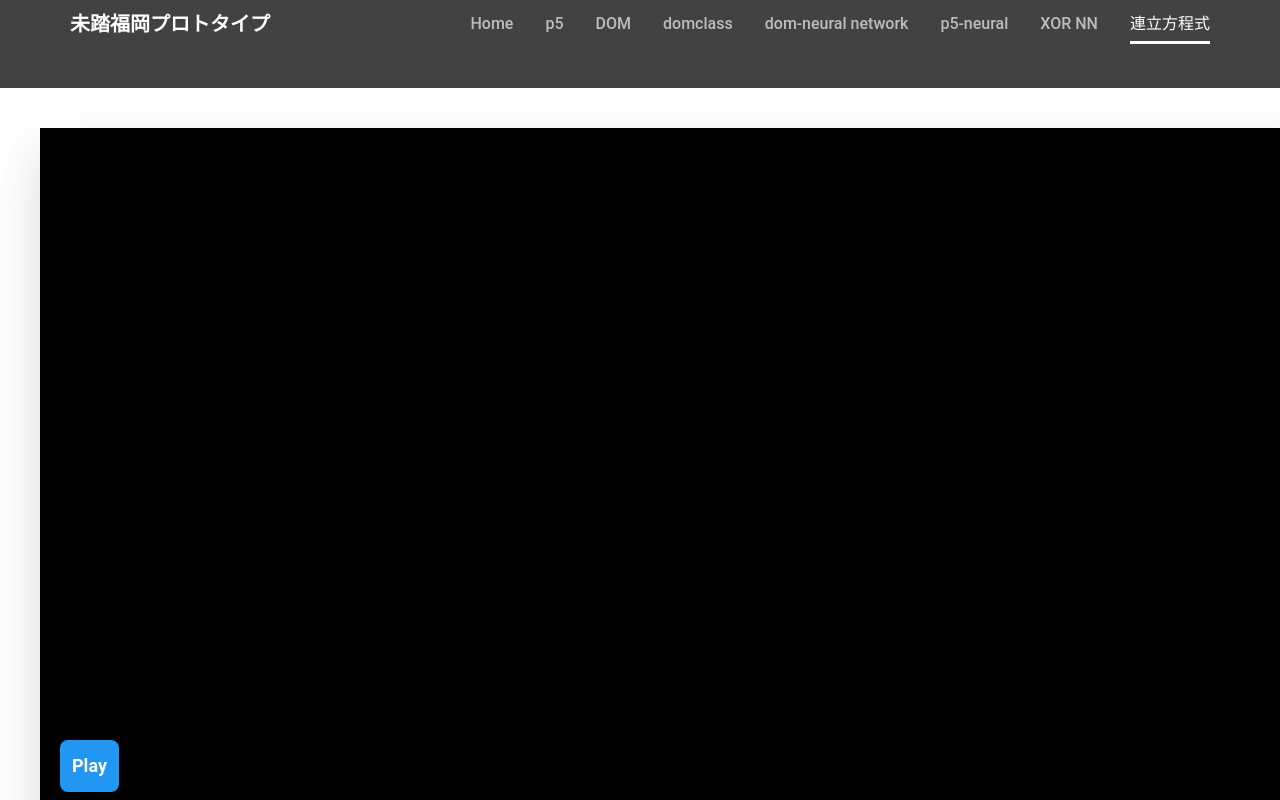
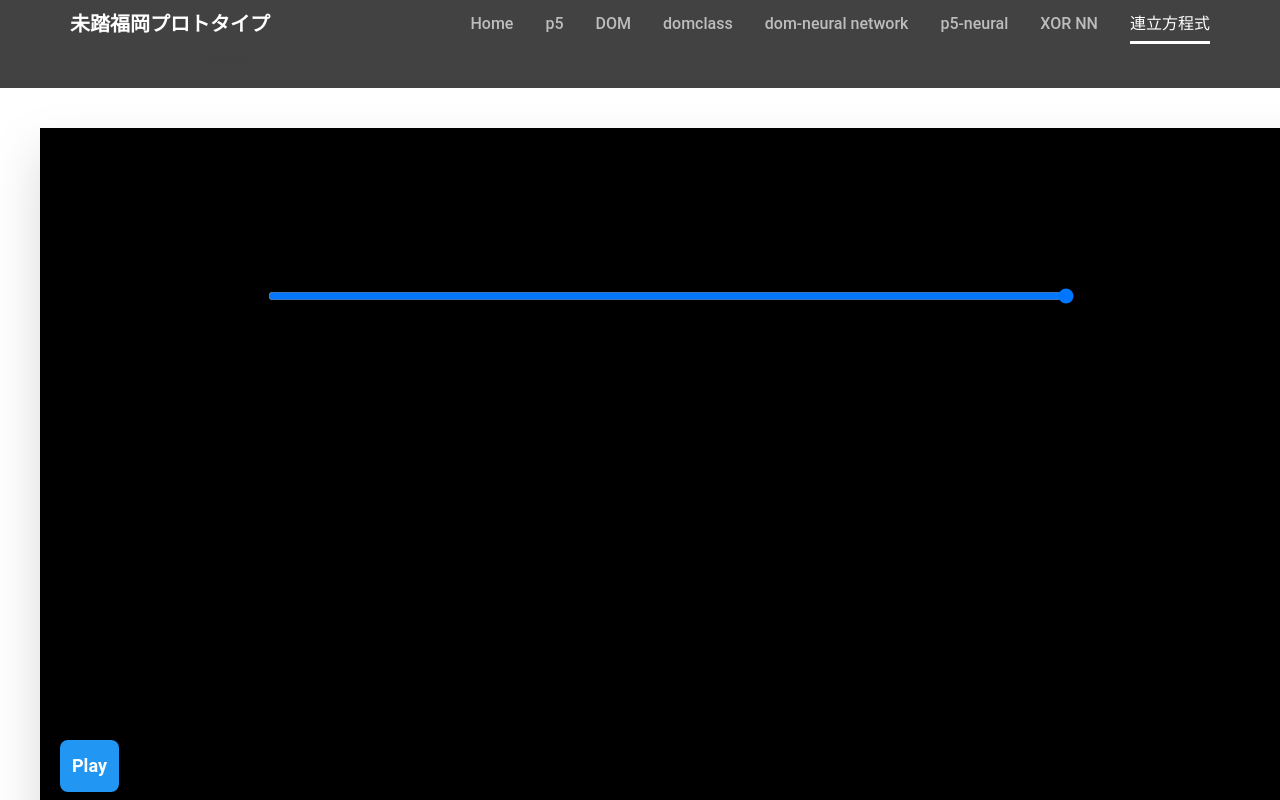
Before and after one commit to Tebaeleven/mitou-fukuoka-ai-prototype, a Next.js app: page /renritu in a window 1280 px wide. Shown: the top 800 px of the page. Built offline with nearby package versions, Linux system fonts and the light colour scheme.

Commit message:
連立方程式のモデルを作成 close #21 ,close #20

```diff
--- a/components/canvas/Objects/Arrow.tsx
+++ b/components/canvas/Objects/Arrow.tsx
@@ -55,6 +55,7 @@ class Allow extends Object {
     }
     drawObj(ctx) {
         ctx.beginPath();
+
         let margin = 30;
         let availableLength = this.goalX2 - this.x1;
         let startX = this.x1 + margin;
--- a/components/canvas/rentiru.tsx
+++ b/components/canvas/rentiru.tsx
@@ -36,7 +36,9 @@ arrows.push(
         .set_width(10)
 );
 arrows.push(
-    new Arrow(numberLine[2].x1, numberLine[2].y1).set_color(COLOR.RED)
+    new Arrow(numberLine[2].x1, numberLine[2].y1)
+        .set_color(COLOR.RED)
+        .set_width(10)
 );
 
 
@@ -61,8 +63,8 @@ numberLine.forEach((e) => {
 });
 
 
-texts.push(new Text(numberLine[0].x1, numberLine[0].y1 - 50, "スタート", 40, "white"));
-texts.push(new Text(numberLine[0].goalX2, numberLine[0].y1 - 50, "ゴール", 40, "white"));
+texts.push(new Text(numberLine[0].x1, numberLine[0].y1 - 50, "t=0", 40, "white"));
+texts.push(new Text(numberLine[0].goalX2, numberLine[0].y1 - 50, "t=9", 40, "white"));
 texts.push(
     new Text(numberLine[1].x1 - 50, numberLine[1].y1, "弟", 40,COLOR.GREEN)
 );
@@ -95,7 +97,7 @@ distanceText.push(
     new Text(
         arrows[0].x1+(arrows[0].goalX2 - arrows[0].x1) / 2,
         arrows[0].y1 + 50,
-        "80×(10+x)",
+        "80×(10+t)",
         40,
         COLOR.GREEN
     )
@@ -104,14 +106,20 @@ distanceText.push(
     new Text(
         arrows[0].x1+(arrows[1].goalX2 - arrows[1].x1) / 2,
         arrows[1].y1 + 50,
-        "240×x",
+        "240×t",
         40,
         COLOR.RED
     )
 );
-console.log("距離", arrows[1].goalX2 - arrows[1].x1);
-console.log("x2", arrows[1].goalX2);
-console.log("x1", arrows[1].x1);
+distanceText.push(
+    new Text(
+        numberLine[0].x1 + (numberLine[0].goalX2 - numberLine[0].x1) / 2,
+        numberLine[0].y1 + 50,
+        "",
+        40,
+        COLOR.YELLOW
+    )
+);
 distanceText.forEach((element) => {
     test.create(element);
 });
@@ -148,6 +156,26 @@ export default function Canvas() {
         test.play(frame);
     };
 
+    function calcTime(e) {
+        let value = e.target.value
+
+        arrows[1].goalX2 = numberLine[0].x1 + 400;
+        let b1 = value * 80 + 800
+        let b2 = value * 240
+        b1=b1 / 1.95
+        b2 = b2 / 1.95
+        console.log(b2)
+        if (b2 < 244) {
+            b2 = 244;
+        }
+        arrows[0].x2 = b1;
+        arrows[1].x2 = b2;
+
+        distanceText[2].text = "t=" + value
+
+        test.drawAll()
+    }
+
     return (
         <>
             <div id="canvasTop">
@@ -157,7 +185,20 @@ export default function Canvas() {
                 >
                     Play
                 </button>
+                <input
+                    type="range"
+                    style={{
+                        width: "63%",
+                        position: "absolute",
+                        top: 160,
+                        left:228,
 
+                    }}
+                    min={0}
+                    step={0.1}
+                    onChange={calcTime}
+                    max={9}
+                />
                 <input
                     type="range"
                     style={{ width: "100%" }}
```
